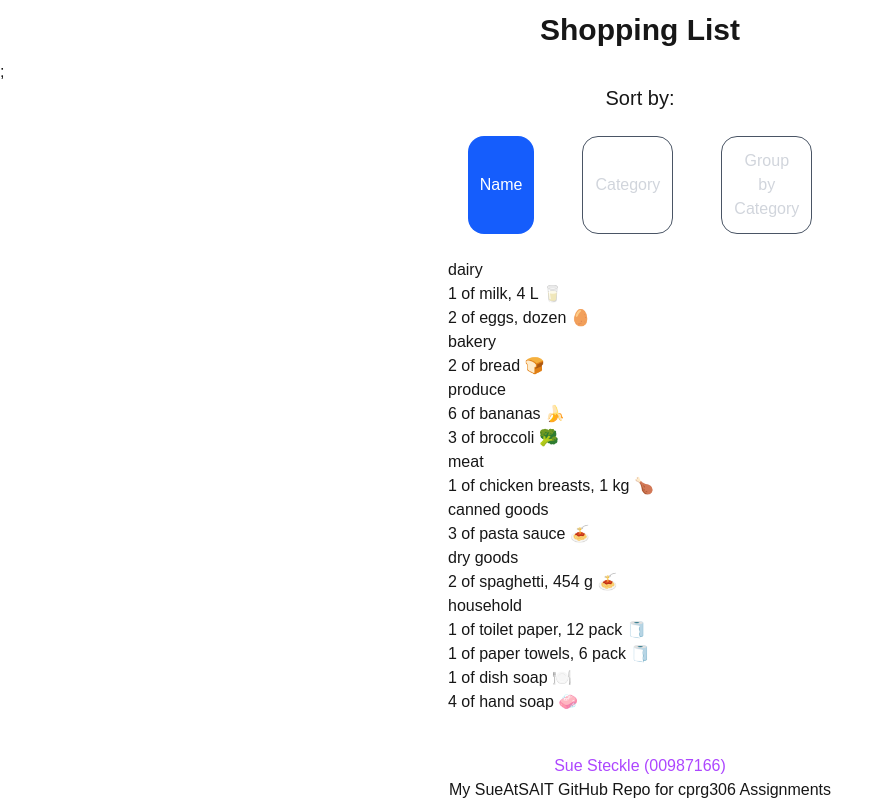
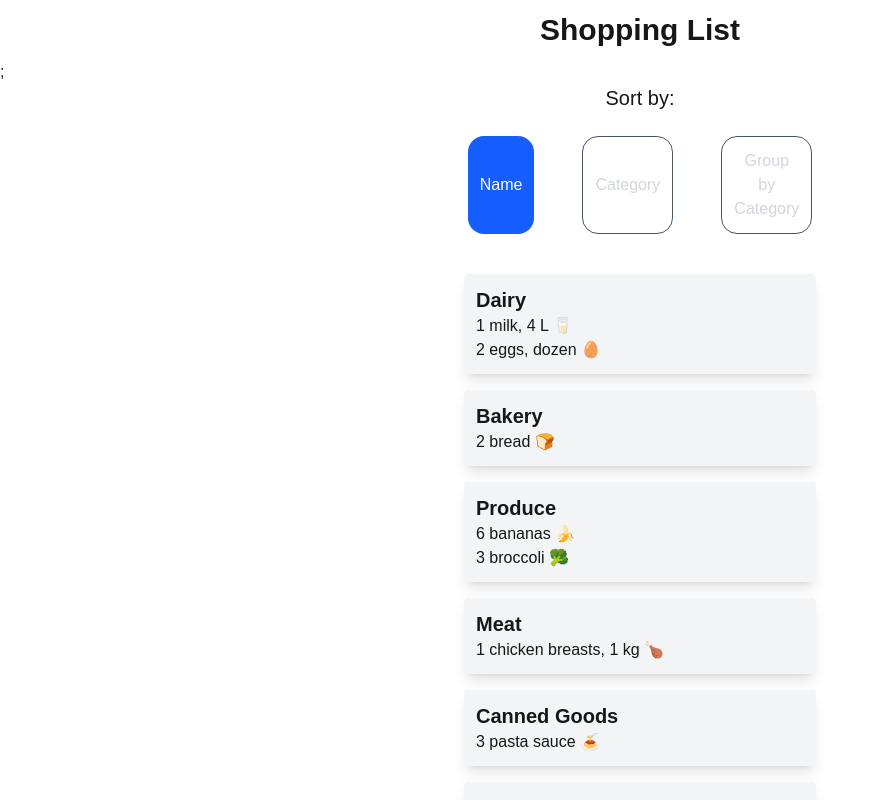
Before and after one commit to SueAtSAIT/cprg306-assignments, a Next.js app: page /week-6 in a window 1280 px wide. Both pictures are taken after a click on the button "Group by Category". Shown: the top 800 px of the page, without its empty margins (0-893 px from the left). Built offline with nearby package versions, Linux system fonts and the light colour scheme.

Commit message:
Adds formatting to grouped list

```diff
--- a/app/week-6/groupeditem.js
+++ b/app/week-6/groupeditem.js
@@ -6,12 +6,14 @@ export default function GroupedItem({ groupedList }) {
       {/* Object.entries returns an array which is then iterated by map to pull out each category then it's items.
       Ref: https://developer.mozilla.org/en-US/docs/Web/JavaScript/Reference/Global_Objects/Object/entries */}
       {Object.entries(groupedList).map(([category, items]) => (
-        <div key={category}>
-          <h2>{category}</h2>
+        <div
+          key={category}
+          className="bg-gray-100 rounded mx-4 my-4 px-3 py-3 shadow-lg dark:text-gray-300 dark:bg-gray-700">
+          <h2 className="text-xl font-bold capitalize ">{category}</h2>
           <ul>
             {items.map((item) => (
               <li key={item.id}>
-                {item.quantity} of {item.name}
+                {item.quantity} {item.name}
               </li>
             ))}
           </ul>
```
